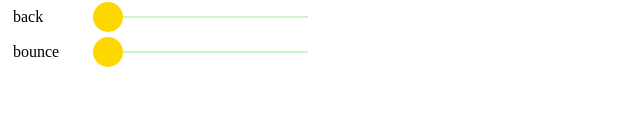
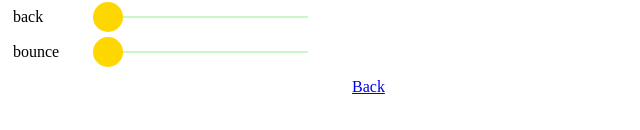
Before and after one commit to lalabear0014/D3js_1060620, a plain HTML site: page exc7-4.html in a window 1280 px wide. Shown: the part 256-386 px from the top of the page, 0-640 px from the left. Drawn offline with nearby package versions, Linux system fonts and the light colour scheme.

Commit message:
Update exc7-4.html

```diff
--- a/exc7-4.html
+++ b/exc7-4.html
@@ -84,5 +84,6 @@
           });
         }
     </script>
+    <a href="https://lalabear0014.github.io/D3js_1060620/">Back</a>
 </body>
 </html>
```
